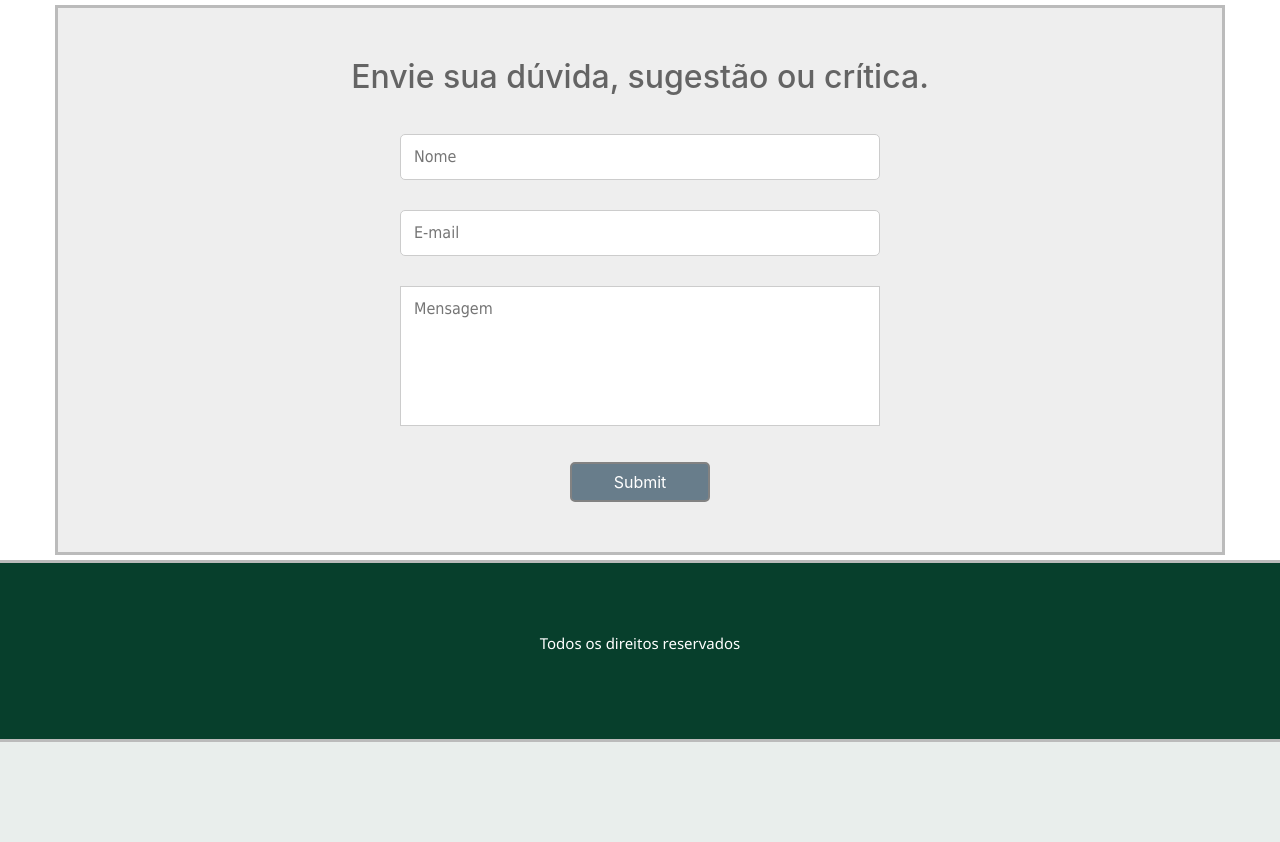
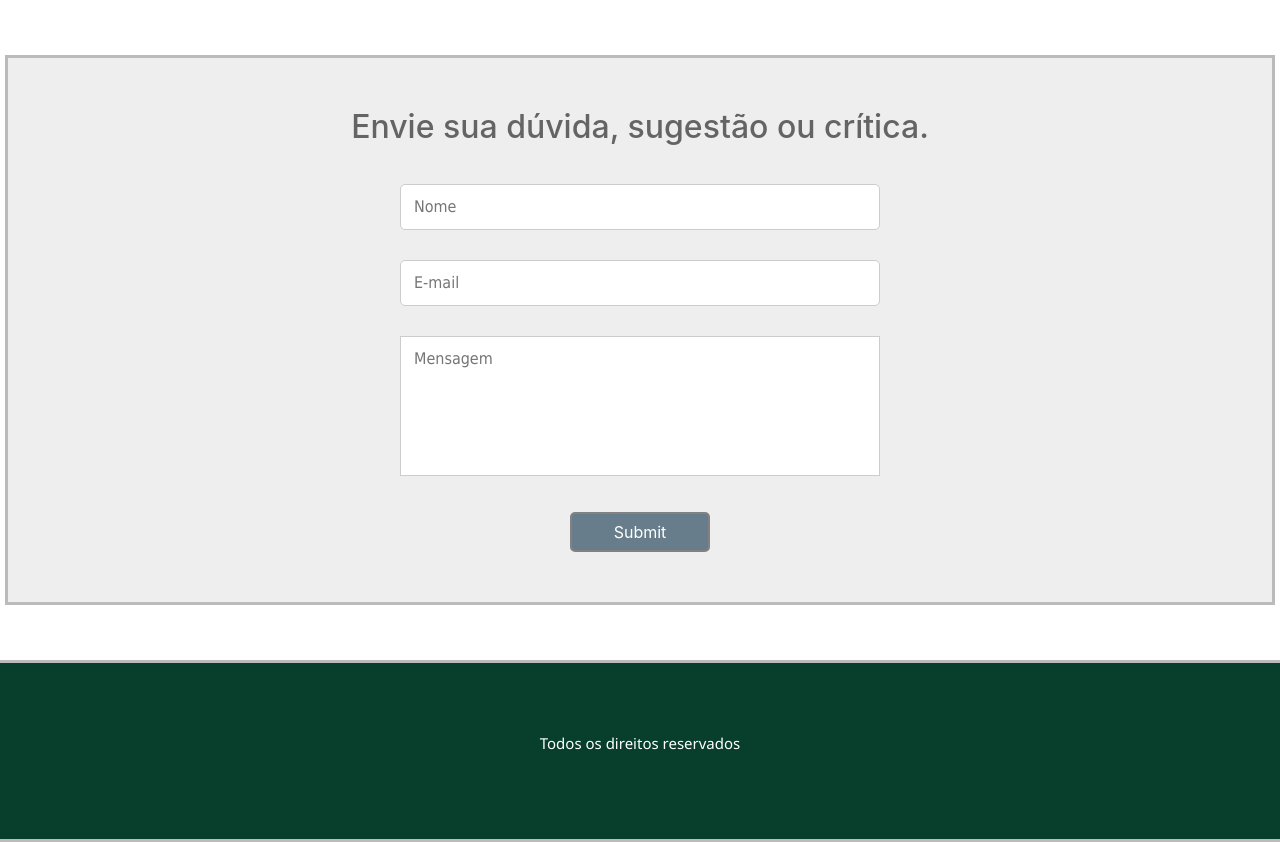
Before and after one commit to Fatec-ADS-RP/DjangoFatec, a Django app: page /contato/ in a window 1280 px wide. Shown: the part 164-1006 px from the top of the page. Before the commit the page ends 906 px from the top, so only its background shows below. Run offline with Django 3.2, Linux system fonts and the light colour scheme; some libraries are stand-ins or nearby versions.

Commit message:
Update styles.css

```diff
--- a/website/static/css/styles.css
+++ b/website/static/css/styles.css
@@ -82,7 +82,7 @@ html, body{
 .container-contact{
     display: grid;
     grid-template-columns: 100%;
-    margin: 0 50px;;
+    margin: 50px 0;
 }
 
 .painel-contact{
```
